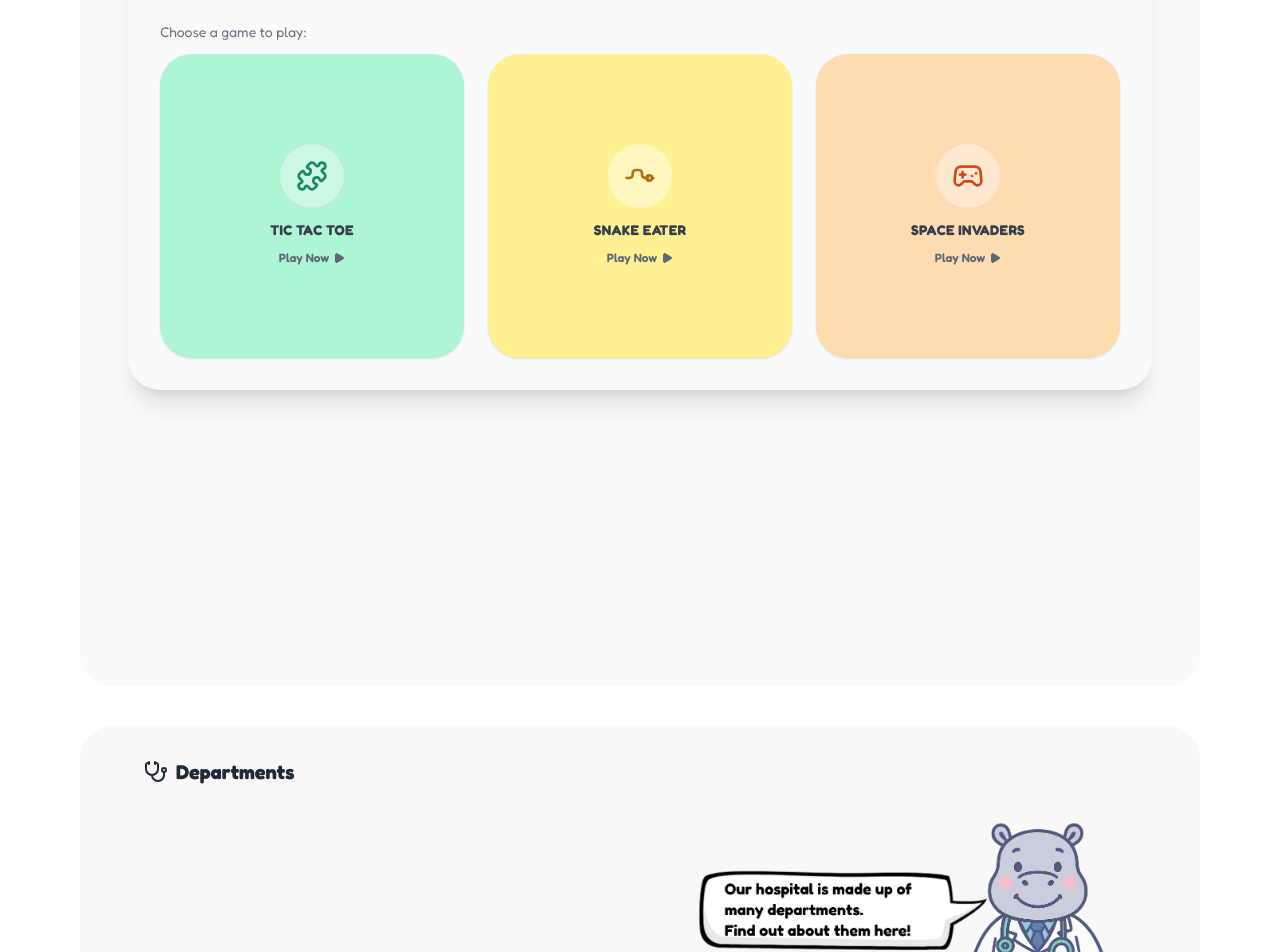
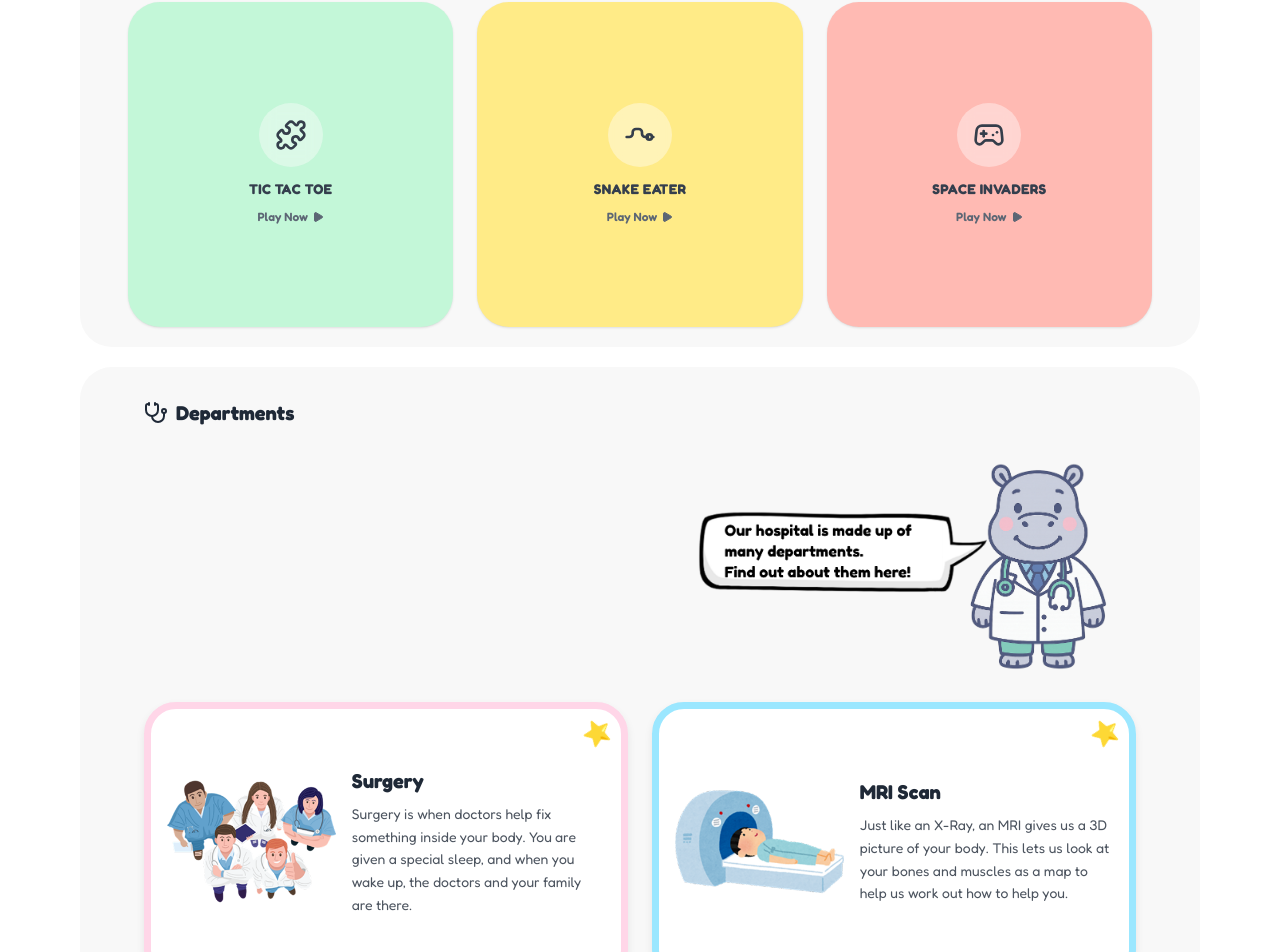
Before and after one commit to catpat88/kids_patient_portal_app, a React (Vite) app: page / in a window 1280 px wide. Shown: the part 2500-3452 px from the top of the page. Built offline with nearby package versions, Linux system fonts and the light colour scheme.

Commit message:
colour and layout changes

```diff
--- a/src/components/Departments.jsx
+++ b/src/components/Departments.jsx
@@ -58,48 +58,48 @@ const depts = [
   {
     name: "Surgery",
     blurb: "Surgery is when doctors help fix something inside your body. You are given a special sleep, and when you wake up, the doctors and your family are there.",
-    color: "bg-pink-50",
-    borderColor: "border-pink-300",
+    color: "bg-page",
+    borderColor: "border-coralPink",
     image: ImageSurgery,
     title: "Surgery"
   },
   {
     name: "MRI Scan",
     blurb: "Just like an X-Ray, an MRI gives us a 3D picture of your body. This lets us look at your bones and muscles as a map to help us work out how to help you.",
-    color: "bg-blue-50",
-    borderColor: "border-blue-300",
+    color:"bg-page",
+    borderColor: "border-hippoBlue",
     image: ImageMRIScan,
     title: "MRI Scan"
   },
   {
     name: "Clinics",
     blurb: "In our hospital, we have many clinics. Here you will meet your doctor regularly to make sure you are in tip top shape.",
-    color: "bg-purple-50",
-    borderColor: "border-purple-300",
+    color: "bg-page",
+    borderColor: "border-lilac",
     image: ImageClinics,
     title: "Clinics"
   },
   {
     name: "Wards",
     blurb: "A ward is a big, open bedroom that you share with other people when you stay in hospital. Like a big sleepover!",
-    color: "bg-green-50",
-    borderColor: "border-green-300",
+    color: "bg-page",
+    borderColor: "border-mintGreen",
     image: ImageWards,
     title: "Wards"
   },
   {
     name: "Getting an X-Ray",
     blurb: "An X-ray is a special camera that takes a picture of your bones. You have to sit still while the picture is taken. It doesn't hurt.",
-    color: "bg-red-50",
-    borderColor: "border-red-300",
+    borderColor: "border-peach",
+    color: "bg-page",
     image: ImageXRay,
     title: "Getting an X-Ray"
   },
   {
     name: "Play Areas",
     blurb: "We have a cool play room right in our hospital! Simply turn left from our front door, into a magical land.",
-    color: "bg-yellow-50",
-    borderColor: "border-yellow-300",
+    color: "bg-page",
+    borderColor: "border-sunnyYellow",
     image: ImagePlayAreas,
     title: "Play Areas"
   },
@@ -132,7 +132,7 @@ export default function Departments() {
       {/* --- Departments Grid --- */}
       {/* Grid is set to 2 columns on medium screens and up to match the side-by-side design */}
 
-      <div className="mt-6 grid grid-cols-1 gap-6 md:grid-cols-2">
+      <div className="mt-6 grid grid-cols-1 gap-6 md:grid-cols-2 bg-card">
         {depts.map((d) => {
           const ImageComponent = d.image;
 
@@ -143,7 +143,7 @@ export default function Departments() {
                 rounded-3xl shadow-soft transition
                 ${d.color}
                 hover:shadow-lg
-                border-4
+                border-7
                 ${d.borderColor}
                 relative
                 overflow-hidden
--- a/src/components/Games.jsx
+++ b/src/components/Games.jsx
@@ -26,8 +26,8 @@ export default function GamesList() {
       id: 1,
       title: "Tic Tac Toe",
       description: "Classic strategy game for two players.",
-      icon: <Puzzle className="w-8 h-8 text-emerald-700" />,
-      color: "bg-emerald-200",
+      icon: <Puzzle className="w-8 h-8 text-ink" />,
+      color: "bg-mintGreen",
       link: "https://playtictactoe.org/"
     },
     {
@@ -35,30 +35,30 @@ export default function GamesList() {
       title: "Snake Eater",
       description: "Navigate the grid and grow without hitting walls.",
       // Updated to use the custom SnakeIcon
-      icon: <SnakeIcon className="w-8 h-8 text-yellow-700" />,
-      color: "bg-yellow-200",
+      icon: <SnakeIcon className="w-8 h-8 text-ink" />,
+      color: "bg-sunnyYellow",
       link: "https://playsnake.org/"
     },
     {
       id: 3,
       title: "Space Invaders",
       description: "Defend Earth from waves of alien invaders.",
-      icon: <Gamepad2 className="w-8 h-8 text-orange-700" />,
-      color: "bg-orange-200",
+      icon: <Gamepad2 className="w-8 h-8 text-ink" />,
+      color: "bg-peach",
       link: "https://freeinvaders.org/"
     }
   ];
 
   return (
-    <section id="games" className="scroll-mt-28 mb-10 rounded-3xl py-10 bg-gray-50 min-h-screen flex justify-center">
-      <div className="w-full max-w-5xl rounded-3xl bg-gray-50 shadow-xl p-6 md:p-8 order-gray-100 h-fit">
+    <section id="games" className="scroll-mt-28 mb-5 rounded-3xl py-5 bg-card flex justify-center">
+      <div className="w-full max-w-5xl rounded-3xl order-card h-fit">
 
         {/* HEADER */}
         <div className="flex flex-row gap-2 py-3 items-center">
           <Gamepad2 className="w-6 h-6 text-gray-800" />
           <h2 className="text-lg font-semibold text-gray-800">Games</h2>
         </div>
-        <h3 className="text-sm py-3 text-gray-500">Choose a game to play:</h3>
+        <h3 className="text-sm py-3 text-ink">Choose a game to play:</h3>
 
         {/* SINGLE ROW LAYOUT */}
         <div className="grid grid-cols-1 md:grid-cols-3 gap-6">
```
